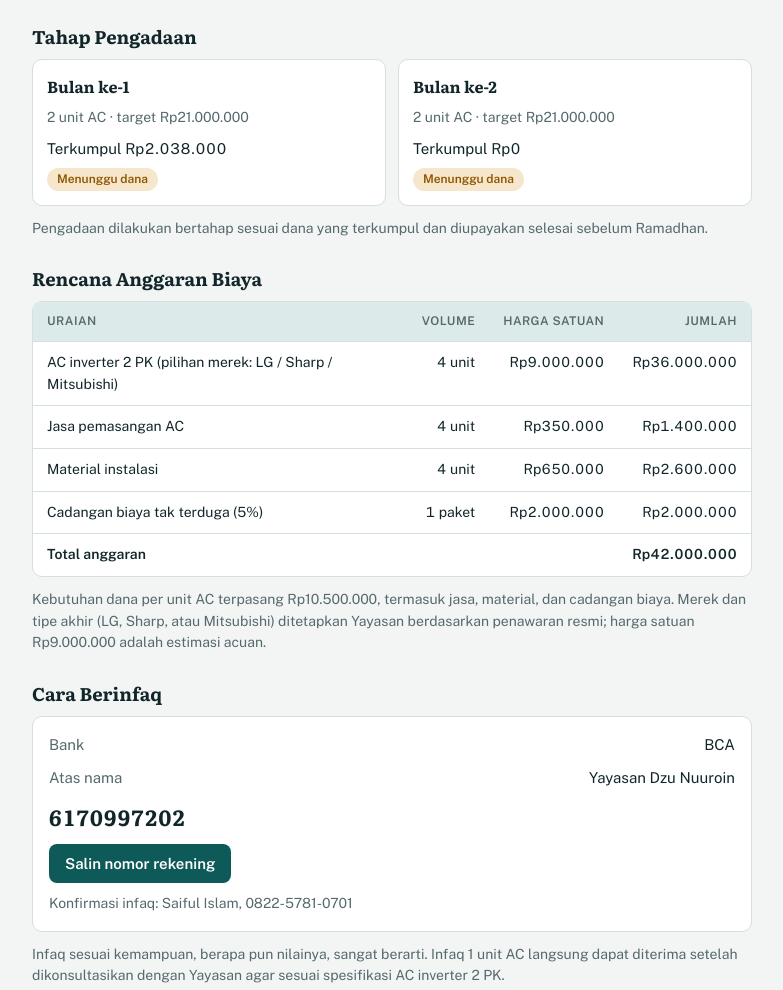
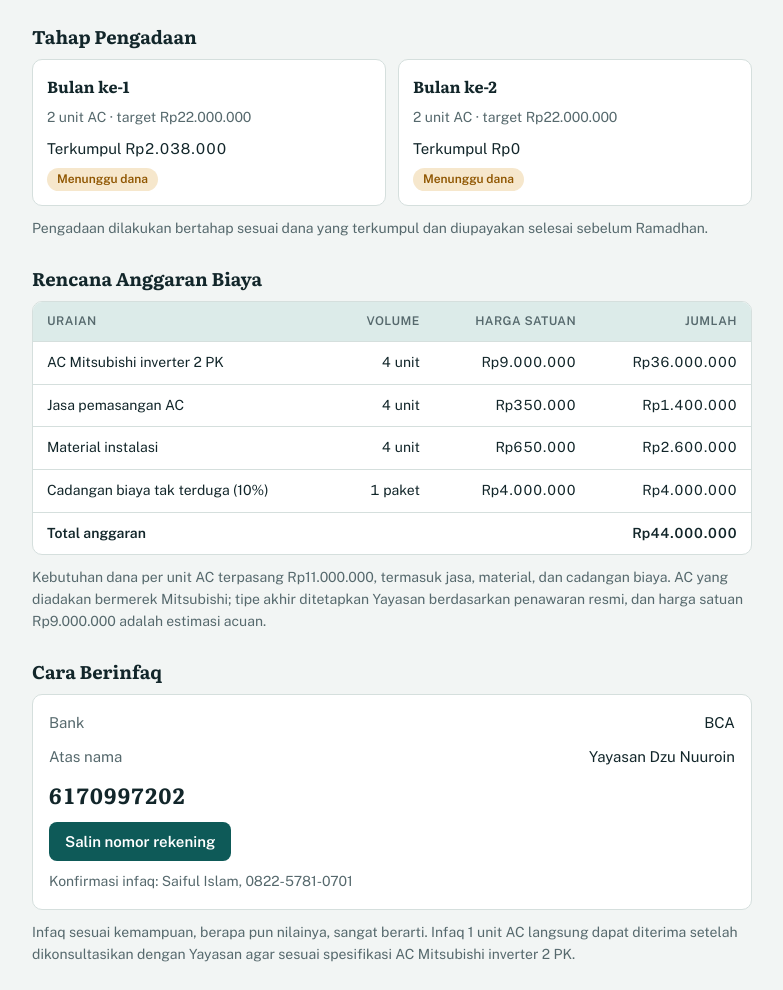
Before and after one commit to sisinfo2026/laporandanaacmasjid, a plain HTML site: page index.html in a window 1280 px wide. Shown: the part 1032-2022 px from the top of the page, without its empty margins (248-1031 px from the left). Drawn offline with nearby package versions, Linux system fonts and the light colour scheme.

Commit message:
Update index.html

```diff
--- a/index.html
+++ b/index.html
@@ -6,6 +6,7 @@
 <title>Laporan Dana AC Masjid</title>
 <link rel="stylesheet" href="https://fonts.googleapis.com/css2?family=Literata:opsz,wght@7..72,500;7..72,700&family=Public+Sans:wght@400;500;600&display=swap">
 <style>
+/* Layout: satu kolom sempit seperti buku kas yang dibaca di ponsel; ringkasan saldo di atas, rincian di bawah. */
 :root {
   --bg: #F2F5F4;
   --surface: #FFFFFF;
@@ -110,13 +111,13 @@ ul { margin: 0; padding-left: 1.2rem; display: flex; flex-direction: column; gap
     <div class="stats">
       <div class="stat"><span>Dana masuk</span><span class="num" id="tot-masuk">Rp0</span></div>
       <div class="stat"><span>Pengeluaran</span><span class="num" id="tot-keluar">Rp0</span></div>
-      <div class="stat"><span>Target dana</span><span class="num" id="target">Rp42.000.000</span></div>
+      <div class="stat"><span>Target dana</span><span class="num" id="target">Rp44.000.000</span></div>
     </div>
     <div>
       <div class="bar" role="progressbar" aria-valuemin="0" aria-valuemax="100" aria-valuenow="0" id="bar"><i id="bar-fill" style="width:0%"></i></div>
       <div class="bar-meta" style="margin-top:8px">
         <span id="pct">0% dari target</span>
-        <span class="num" id="kurang">Kekurangan Rp42.000.000</span>
+        <span class="num" id="kurang">Kekurangan Rp44.000.000</span>
       </div>
     </div>
   </div>
@@ -167,10 +168,10 @@ ul { margin: 0; padding-left: 1.2rem; display: flex; flex-direction: column; gap
       <table>
         <thead><tr><th>Uraian</th><th class="r">Volume</th><th class="r">Harga satuan</th><th class="r">Jumlah</th></tr></thead>
         <tbody id="rab-body"></tbody>
-        <tfoot><tr><td colspan="3">Total anggaran</td><td class="r" id="rab-total">Rp42.000.000</td></tr></tfoot>
+        <tfoot><tr><td colspan="3">Total anggaran</td><td class="r" id="rab-total">Rp44.000.000</td></tr></tfoot>
       </table>
     </div>
-    <p class="sub">Kebutuhan dana per unit AC terpasang Rp10.500.000, termasuk jasa, material, dan cadangan biaya. Merek dan tipe akhir (LG, Sharp, atau Mitsubishi) ditetapkan Yayasan berdasarkan penawaran resmi; harga satuan Rp9.000.000 adalah estimasi acuan.</p>
+    <p class="sub">Kebutuhan dana per unit AC terpasang Rp11.000.000, termasuk jasa, material, dan cadangan biaya. AC yang diadakan bermerek Mitsubishi; tipe akhir ditetapkan Yayasan berdasarkan penawaran resmi, dan harga satuan Rp9.000.000 adalah estimasi acuan.</p>
   </section>
 
   <section>
@@ -182,7 +183,7 @@ ul { margin: 0; padding-left: 1.2rem; display: flex; flex-direction: column; gap
       <button type="button" id="copy">Salin nomor rekening</button>
       <p class="sub" id="copy-note" aria-live="polite">Konfirmasi infaq: Saiful Islam, 0822-5781-0701</p>
     </div>
-    <p class="sub">Infaq sesuai kemampuan, berapa pun nilainya, sangat berarti. Infaq 1 unit AC langsung dapat diterima setelah dikonsultasikan dengan Yayasan agar sesuai spesifikasi AC inverter 2 PK.</p>
+    <p class="sub">Infaq sesuai kemampuan, berapa pun nilainya, sangat berarti. Infaq 1 unit AC langsung dapat diterima setelah dikonsultasikan dengan Yayasan agar sesuai spesifikasi AC Mitsubishi inverter 2 PK.</p>
   </section>
 
   <section>
@@ -199,8 +200,8 @@ ul { margin: 0; padding-left: 1.2rem; display: flex; flex-direction: column; gap
 </div>
 
 <script>
-/* Catatan kas: tambahkan baris ke daftar di bawah, lalu simpan ulang file ini. */
-var TARGET = 42000000;
+/* Catatan kas: tambahkan baris ke daftar di bawah, lalu publikasikan ulang. */
+var TARGET = 44000000;
 var AS_OF = "17 November 2026";
 // { tanggal: "7 Nov 2026", donatur: "Hamba Allah", jumlah: 500000 }
 var DANA_MASUK = [
@@ -212,16 +213,16 @@ var PENGELUARAN = [];
 var INFAQ_BARANG = [];
 var UNIT_TOTAL = 4;
 var TAHAP = [
-  { nama: "Bulan ke-1", unit: 2, target: 21000000 },
-  { nama: "Bulan ke-2", unit: 2, target: 21000000 }
+  { nama: "Bulan ke-1", unit: 2, target: 22000000 },
+  { nama: "Bulan ke-2", unit: 2, target: 22000000 }
 ];
 var RAB = [
-  { uraian: "AC inverter 2 PK (pilihan merek: LG / Sharp / Mitsubishi)", volume: "4 unit", satuan: 9000000 },
+  { uraian: "AC Mitsubishi inverter 2 PK", volume: "4 unit", satuan: 9000000 },
   { uraian: "Jasa pemasangan AC", volume: "4 unit", satuan: 350000 },
   { uraian: "Material instalasi", volume: "4 unit", satuan: 650000 },
-  { uraian: "Cadangan biaya tak terduga (5%)", volume: "1 paket", satuan: 2000000 }
+  { uraian: "Cadangan biaya tak terduga (10%)", volume: "1 paket", satuan: 4000000 }
 ];
-var RAB_JUMLAH = [36000000, 1400000, 2600000, 2000000];
+var RAB_JUMLAH = [36000000, 1400000, 2600000, 4000000];
 
 function rp(n) { return "Rp" + Math.round(n).toLocaleString("id-ID"); }
 function el(id) { return document.getElementById(id); }
```
